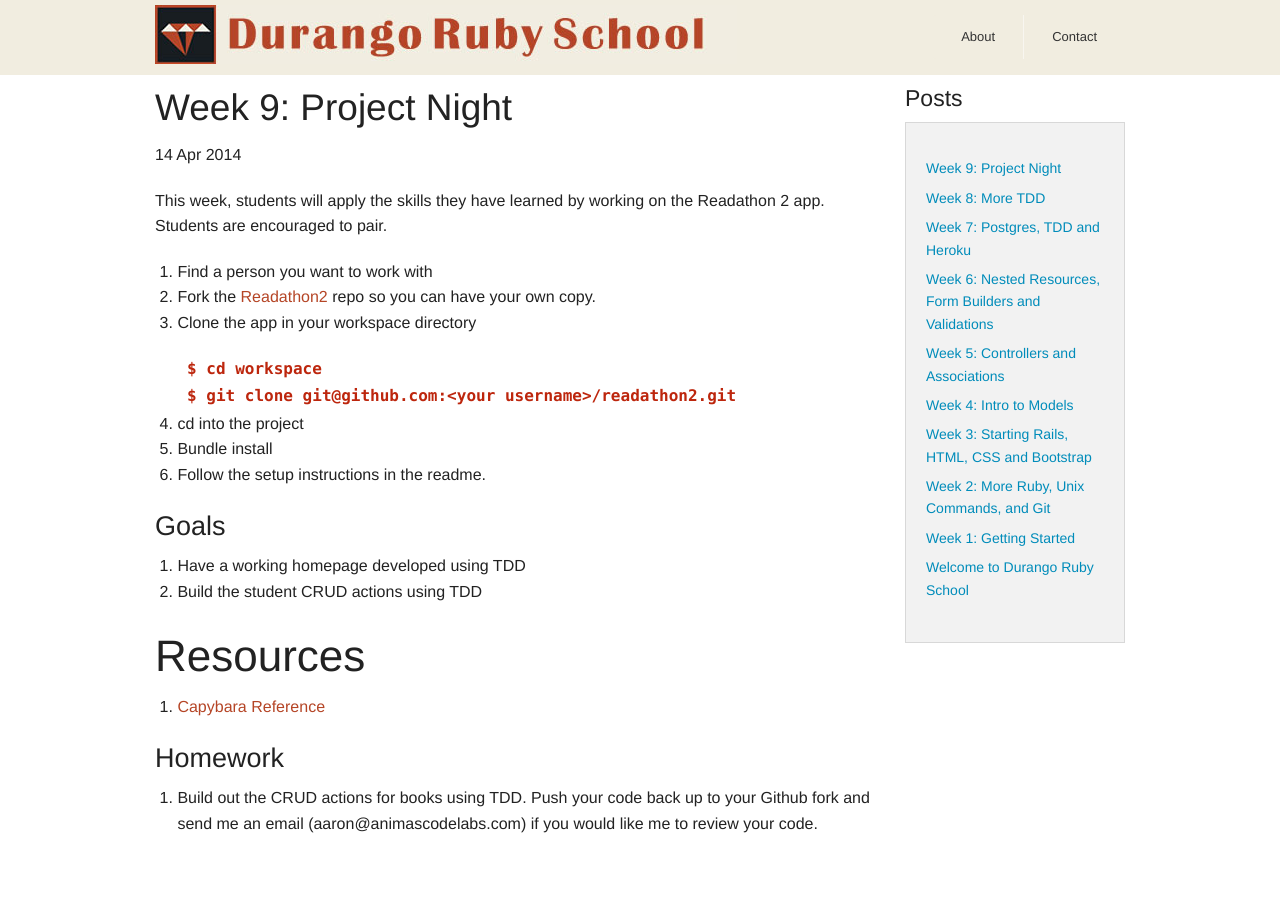
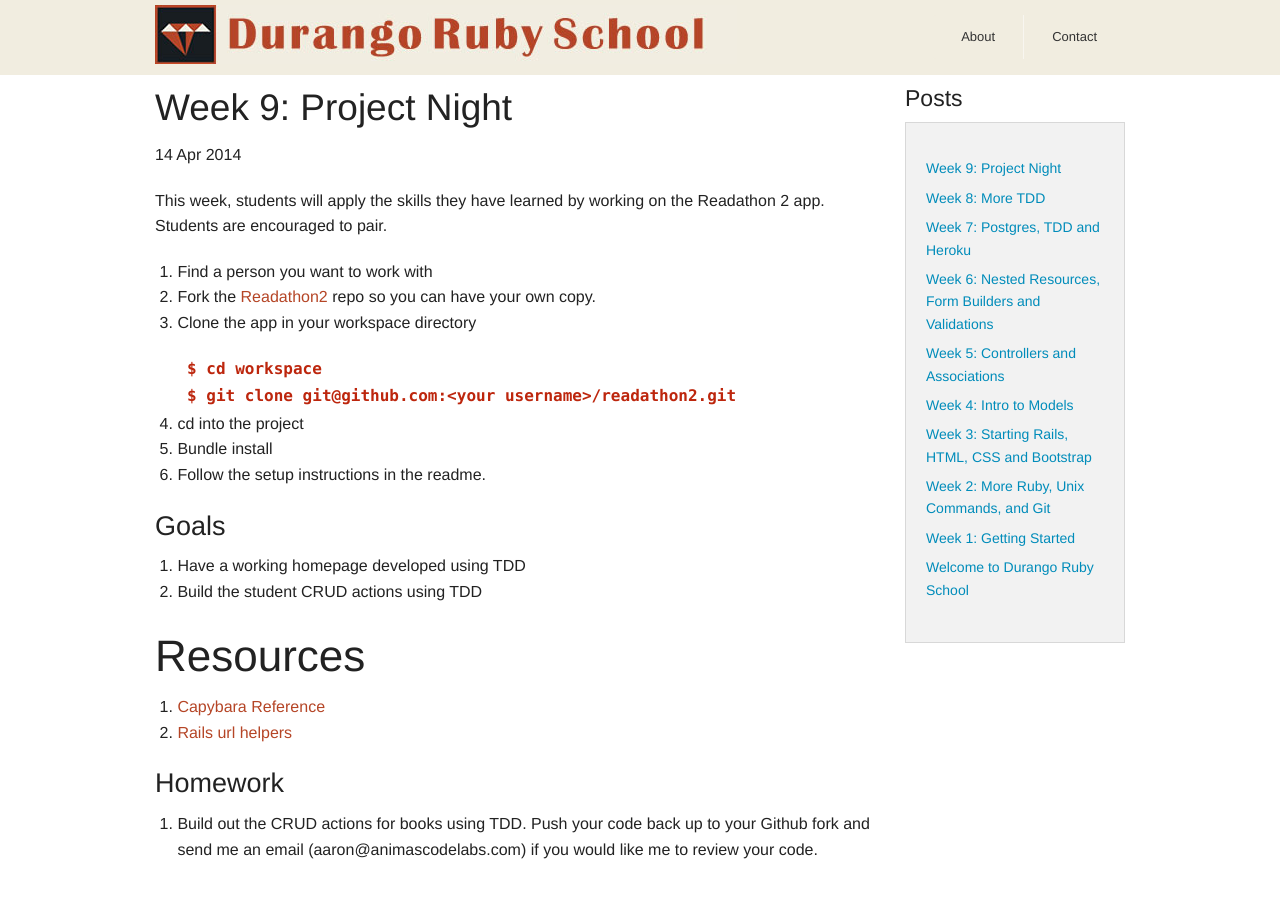
Before and after one commit to durango-ruby-school/durango-ruby-school.github.io, a Jekyll site: the page built from _posts/2014-04-14-project-night.md, in a window 1280 px wide. Built offline with Jekyll 4.4.1, drawn with Linux system fonts in a browser that asks for light colours; Markdown is read by kramdown in place of the engine named in the settings.

Commit message:
Add link to url helpers

```diff
--- a/_posts/2014-04-14-project-night.md
+++ b/_posts/2014-04-14-project-night.md
@@ -29,6 +29,7 @@ encouraged to pair.
 #Resources
 
 1. [Capybara Reference][2]
+2. [Rails url helpers][3]
 
 ### Homework
 
```
Also changed, not shown: other parts of _posts/2014-04-14-project-night.md (+1 -0 lines).
